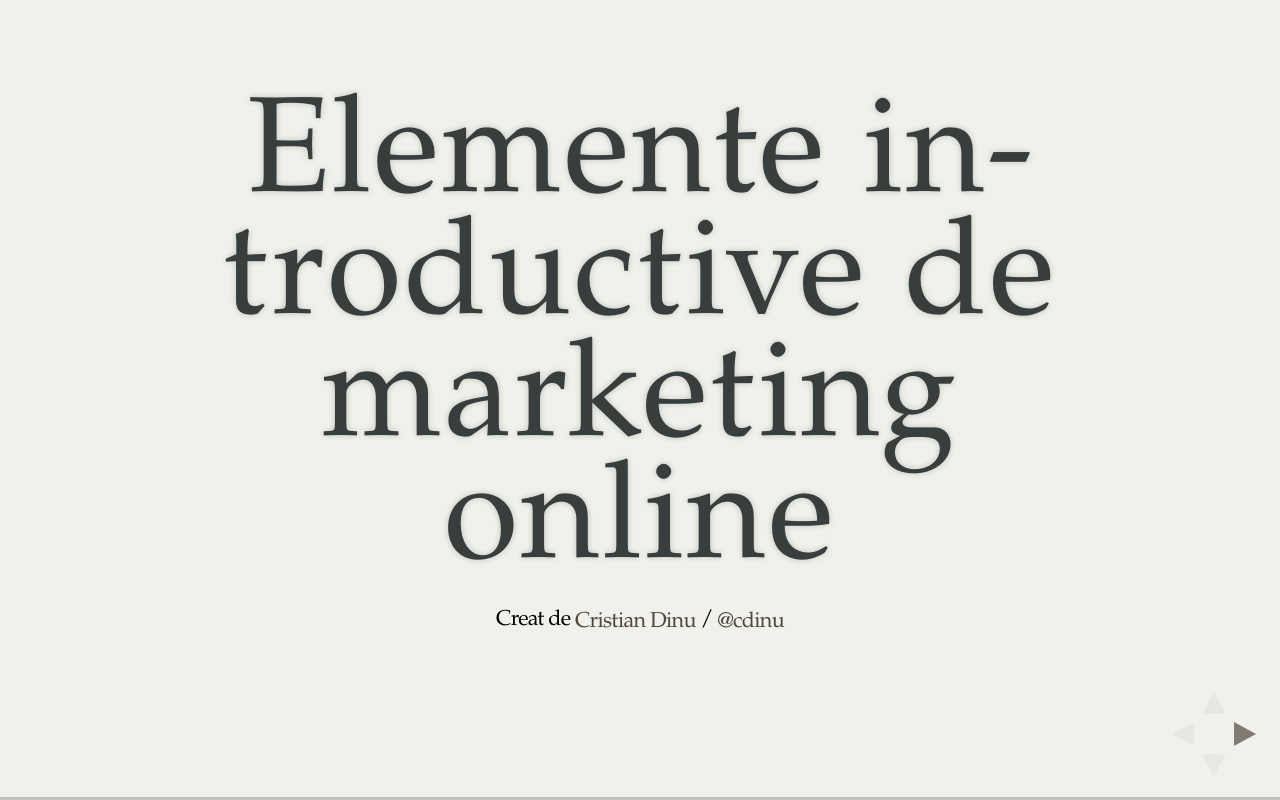
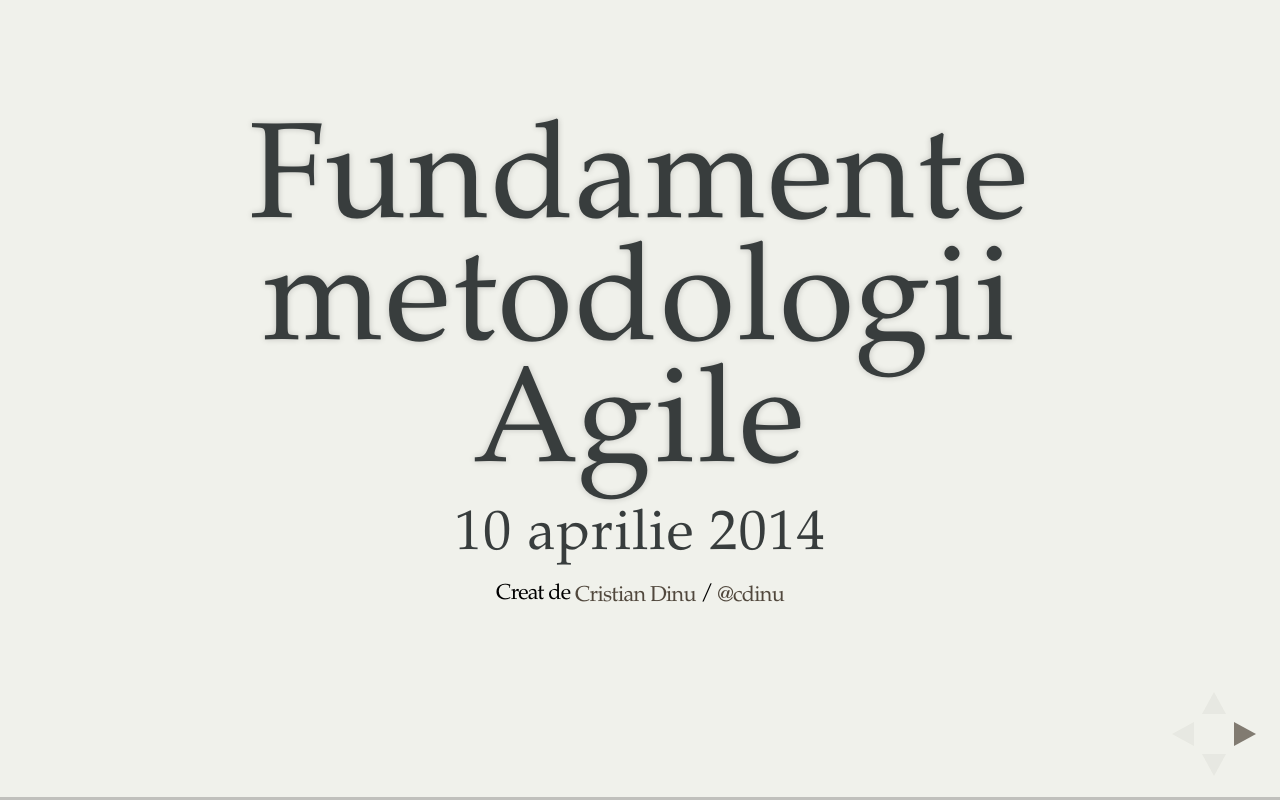
Before and after one commit to cdinu/exec-edu-fundamente-agile-bucuresti-2014-04, a website: page index.html in a window 1280 px wide. Drawn offline with Linux system fonts and the light colour scheme.

Commit message:
Added date and correct title

```diff
--- a/index.html
+++ b/index.html
@@ -33,8 +33,8 @@
       <!-- Any section element inside of this container is displayed as a slide -->
       <div class="slides">
         <section>
-          <h1>Elemente introductive de marketing online</h1>
-          <h3></h3>
+          <h1>Fundamente metodologii Agile</h1>
+          <h3>10 aprilie 2014</h3>
           <p>
             <small>Creat de <a href="http://dnu.cc">Cristian Dinu</a> / <a href="http://twitter.com/cdinu">@cdinu</a></small>
           </p>
```
